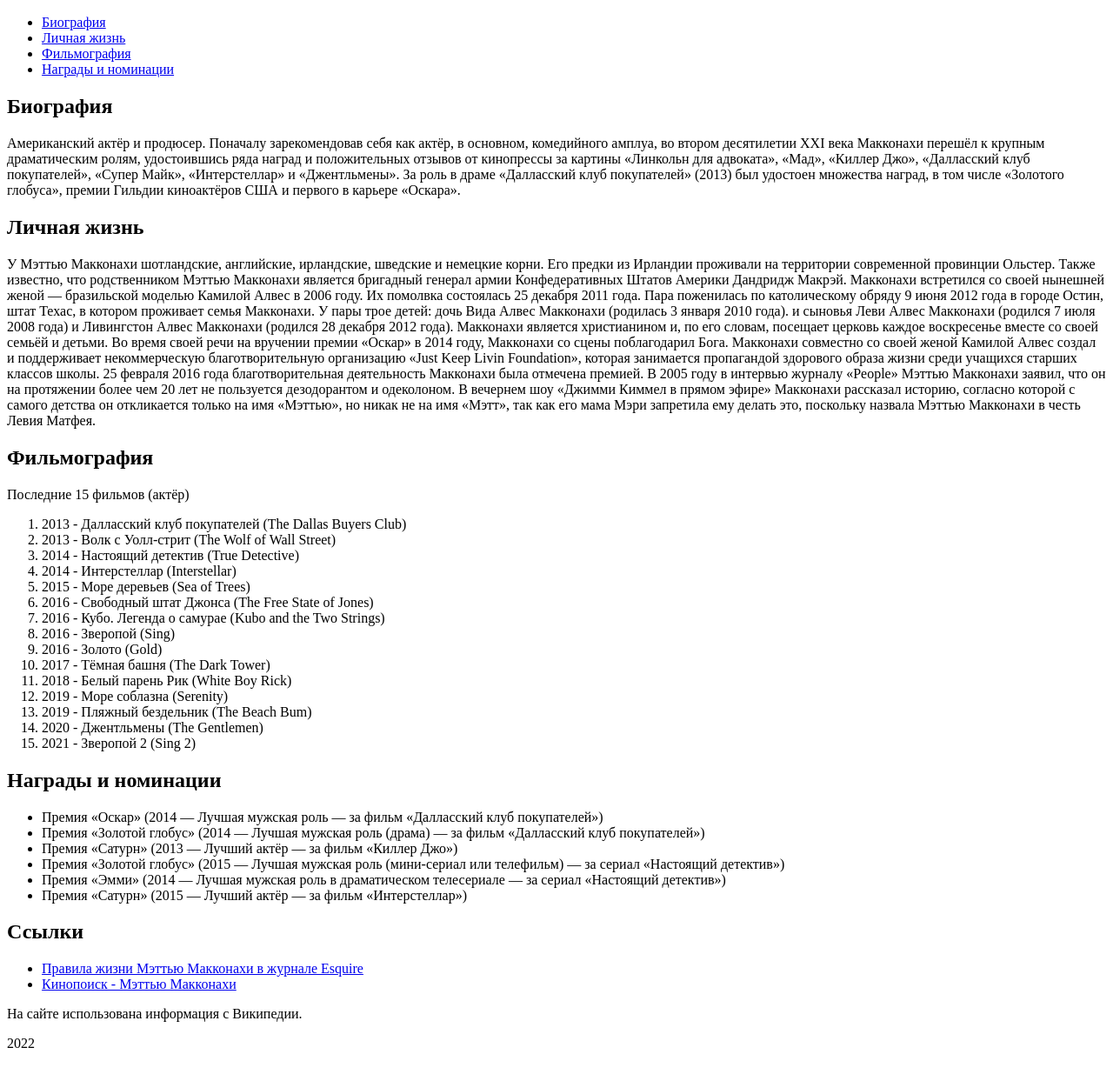
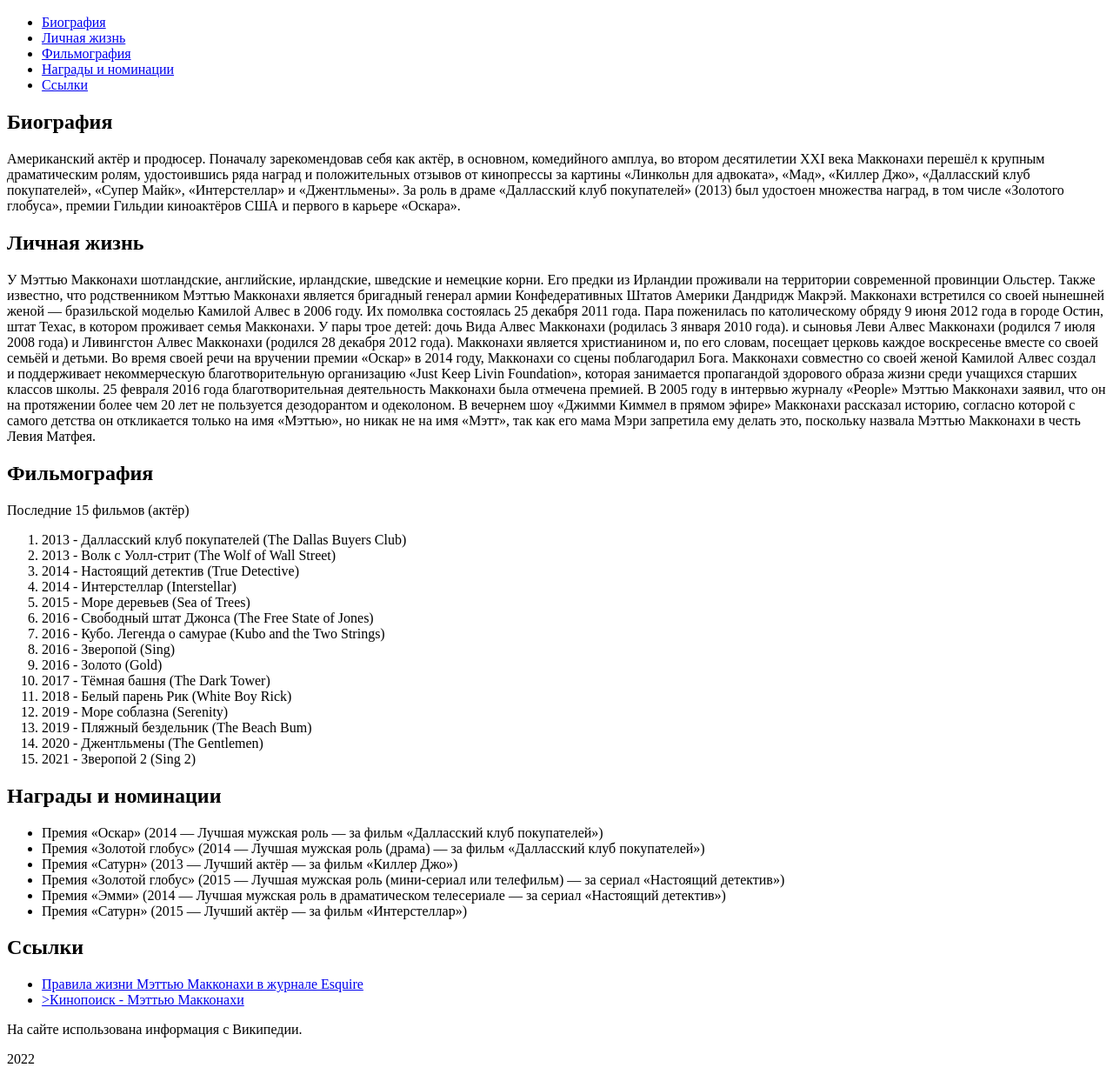
Before and after one commit to koltsovmaksim/WebDev_mcs, a plain HTML site: page 03_profile/index.html in a window 1280 px wide. Shown: the part 452-1695 px from the top of the page at 87% size. Drawn offline with Linux system fonts and the light colour scheme.

Commit message:
commit final

```diff
--- a/03_profile/index.html
+++ b/03_profile/index.html
@@ -10,7 +10,6 @@
 
 <body>
 <div class="page">
-
 
 
 <header class="header">
@@ -32,6 +31,7 @@
 				<li><a href="#life">Личная жизнь</a></li>
 				<li><a href="#films">Фильмография</a></li>
 				<li><a href="#awards">Награды и номинации</a></li>
+				<li><a href="#links">Ссылки</a></li>
 			</ul>
 
 		</nav>
@@ -76,17 +76,12 @@
 			</ul>
 		</section>
 
-
-
 <section class="links"><h2 class="sectionText" id="links">Ссылки</h2>
-
 			<ul>
-				<li><a href="https://esquire.ru/rules/6172-mcconaughey">Правила жизни Мэттью Макконахи в журнале Esquire</a></li>
-				<li><a href="https://www.kinopoisk.ru/name/797">Кинопоиск - Мэттью Макконахи</a></li>
+				<li><a href="https://esquire.ru/rules/6172-mcconaughey" target="_blank">Правила жизни Мэттью Макконахи в журнале Esquire</a></li>
+				<li><a href="https://www.kinopoisk.ru/name/797" target="_blank">>Кинопоиск - Мэттью Макконахи</a></li>
 			</ul>
-
 		</section>
-
 
 
 	</div>
```
